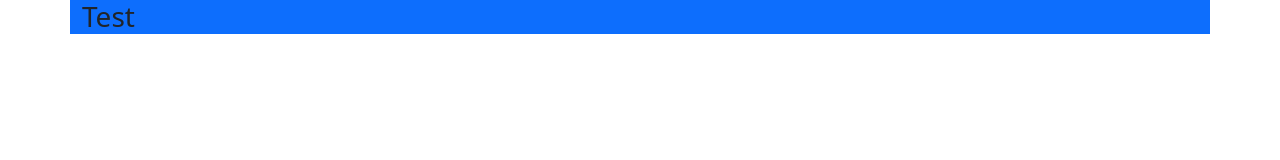
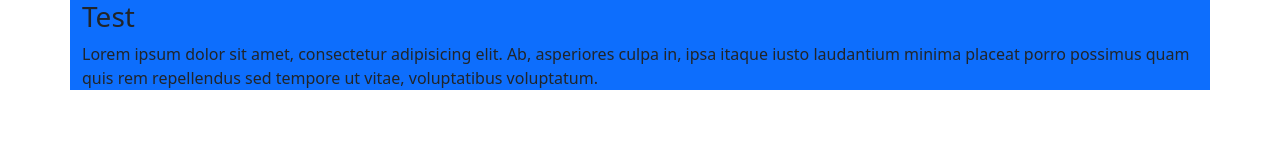
Before and after one commit to Dany70140/projet-github, a plain HTML site: page index.html in a window 1280 px wide. Drawn offline with Linux system fonts and the light colour scheme.

Commit message:
deuxieme version

```diff
--- a/index.html
+++ b/index.html
@@ -11,6 +11,8 @@
 <body>
 <div class="container bg-primary">
   <h3>Test</h3>
+    <p>Lorem ipsum dolor sit amet, consectetur adipisicing elit. Ab, asperiores culpa in, ipsa itaque iusto laudantium
+           minima placeat porro possimus quam quis rem repellendus sed tempore ut vitae, voluptatibus voluptatum.</p>
 </div>
 </body>
 </html>
```
